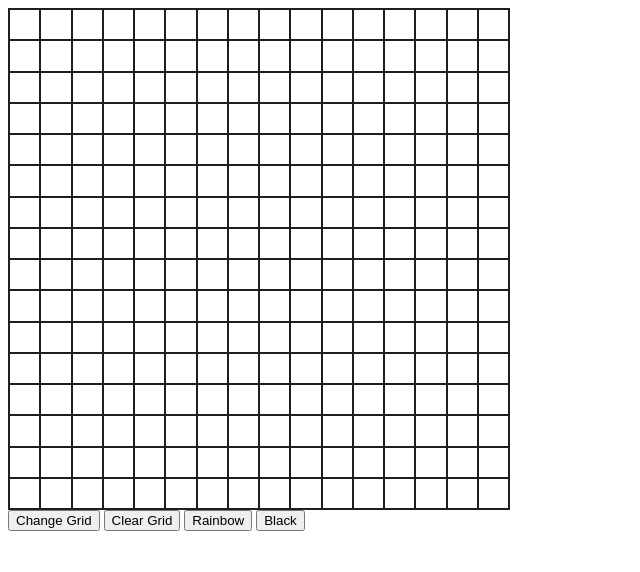
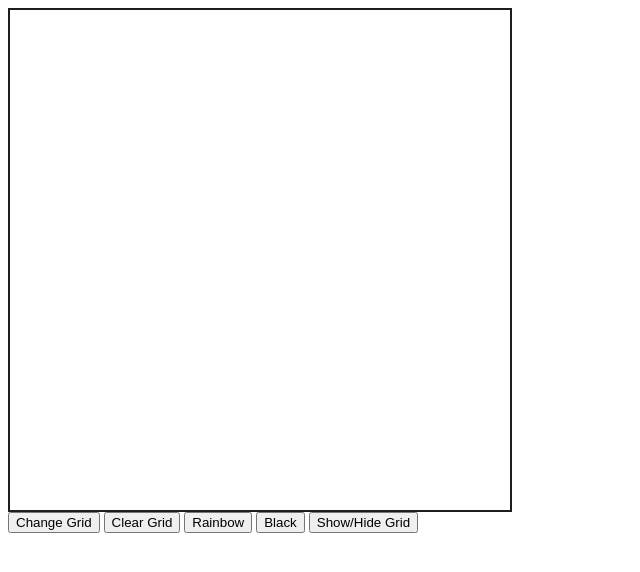
Before and after one commit to Tory-Stodard/etch-a-sketch, a plain HTML site: page index.html in a window 1280 px wide. Shown: the whole page, without its empty margins (0-640 px from the left). Drawn offline with Linux system fonts and the light colour scheme.

Commit message:
added show/hide grid button.

```diff
--- a/index.html
+++ b/index.html
@@ -12,6 +12,7 @@
     <button onclick="clearGrid()">Clear Grid</button>
     <button onclick="changeColor('rainbow')">Rainbow</button>
     <button onclick="changeColor('black')">Black</button>
+    <button onclick="showHideGrid()">Show/Hide Grid</button>
     <script src="main.js"></script>
   </body>
 </html>
--- a/main.js
+++ b/main.js
@@ -1,4 +1,5 @@
 let currentColor = 'black';
+let showGrid = false;
 
 createGrid(16);
 
@@ -47,3 +48,18 @@ function changeColor(color) {
 function randomColor() {
   return Math.floor(Math.random() * 255);
 }
+
+function showHideGrid() {
+  const gridCells = document.querySelectorAll('.grid-cell');
+  showGrid = !showGrid;
+  switch (showGrid) {
+    case true:
+      gridCells.forEach(
+        (element) => (element.style.border = '1px solid rgb(30,30,30)')
+      );
+      break;
+    case false:
+      gridCells.forEach((element) => (element.style.border = 'none'));
+      break;
+  }
+}
--- a/styles.css
+++ b/styles.css
@@ -1,10 +1,6 @@
 .grid-container {
   width: 500px;
   height: 500px;
-  border: 1px solid rgb(30, 30, 30);
+  border: 2px solid rgb(30, 30, 30);
   display: grid;
 }
-
-.grid-cell {
-  border: 1px solid rgb(30, 30, 30);
-}
```
